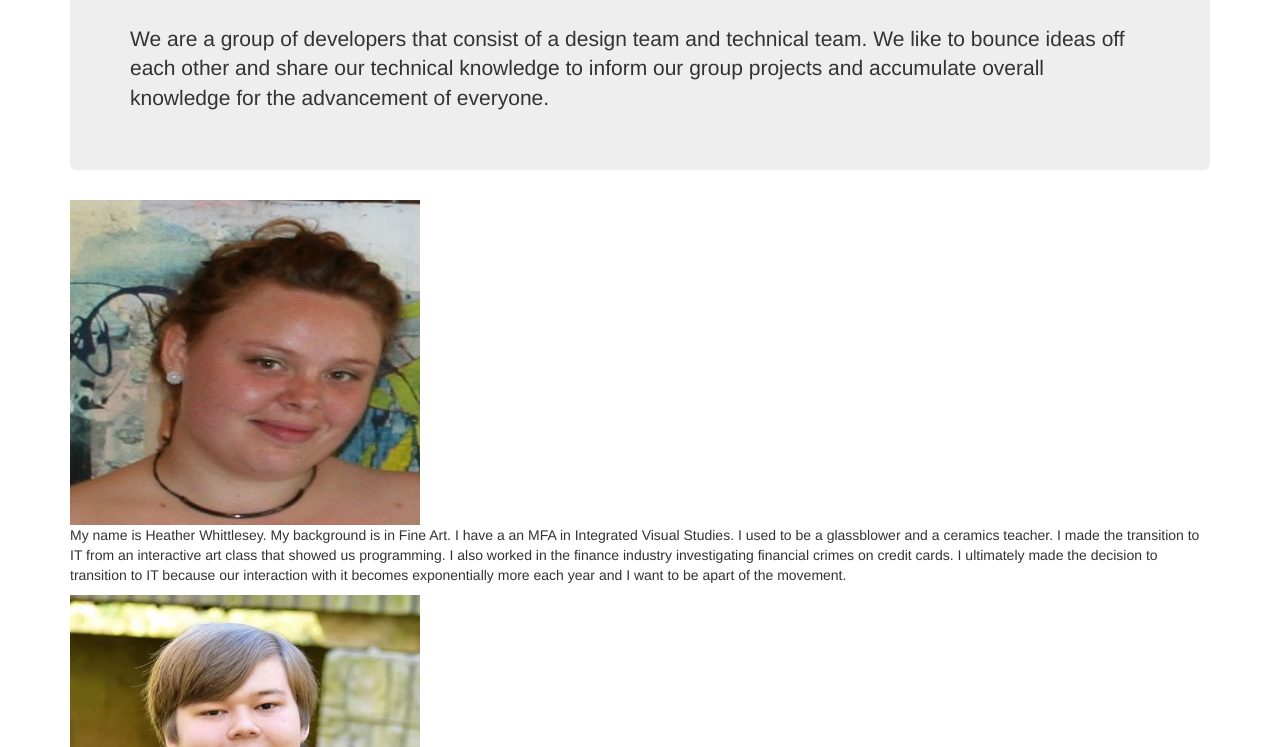
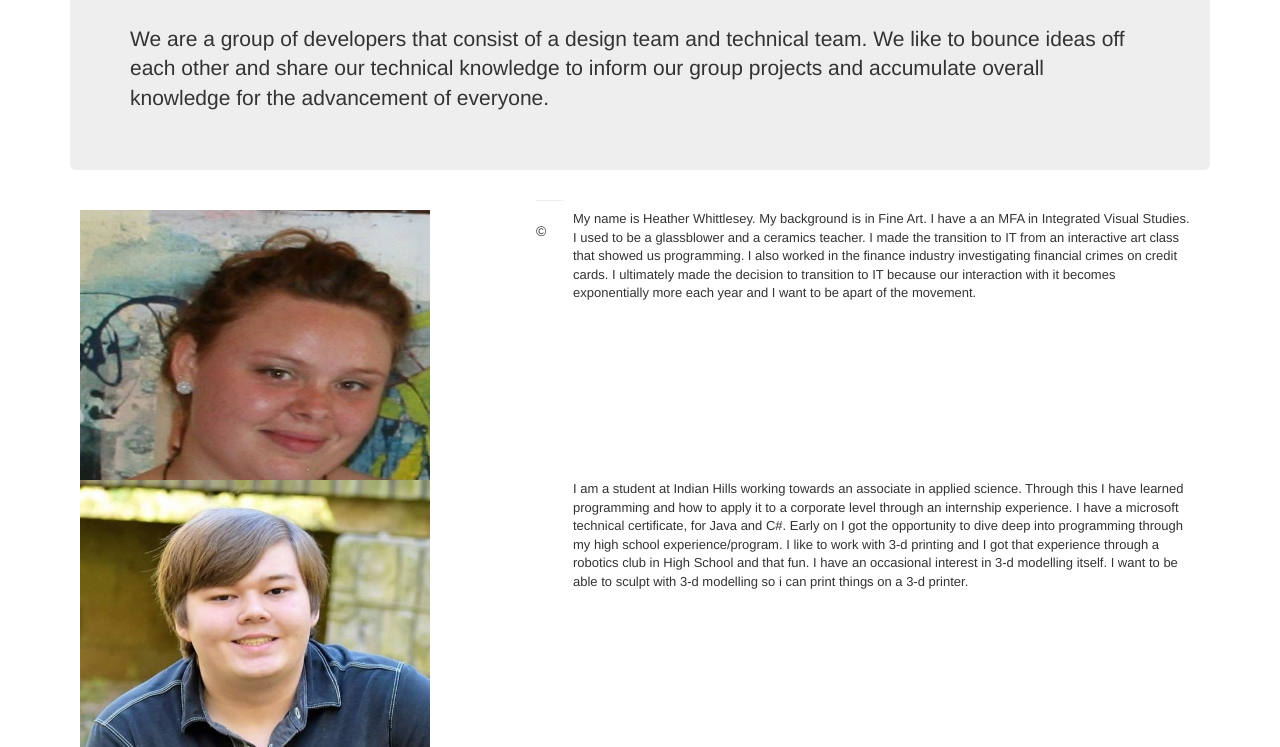
Before and after one commit to Colby-Snow/deVOTEd, a Flask app: page /about in a window 1280 px wide. Shown: the part 309-1056 px from the top of the page. Run offline with Flask 2, Linux system fonts and the light colour scheme; parts of the project's set-up code (start-up, migrations or seed data) failed here and were passed over; some libraries are stand-ins or nearby versions.

Commit message:
about changes

```diff
--- a/deVOTEd/deVOTEd/templates/about.html
+++ b/deVOTEd/deVOTEd/templates/about.html
@@ -1,6 +1,30 @@
 {% extends "layout.html" %}
 
 {% block content %}
+
+<style>
+    .mem1text {
+        font-size: small;
+        border-radius: 8px;
+        margin-top: 10px;
+        margin-bottom: 10px;
+        margin-right: 20px;
+        padding-left: 10px;
+        border: 1px black;
+        width: 55%;
+        float: right;
+        height: 250px;
+    }
+
+    .mem1img {
+        margin-top: 10px;
+        margin-bottom: 10px;
+        margin-left: 10px;
+        width: 40%;
+        float: left;
+        height: 250px;
+    }
+</style>
 
 <div class="jumbotron">
     <img src="../static/images/Girls.png" alt="Girls holding a box" height="200" width="325">
@@ -14,8 +38,8 @@
         We like to bounce ideas off each other and share our technical knowledge to inform our group projects and accumulate overall knowledge for the advancement of everyone.
     </p>
 </div>
-
-<img src="../static/images/heather.jpg" alt="Heather" height="325" width="350">
+<div id="Member1">
+    <div class="mem1text">
         <p>
             My name is Heather Whittlesey. My background is in Fine Art. I have a an MFA in Integrated Visual Studies.
             I used to be a glassblower and a ceramics teacher. I made the transition to IT from an interactive art class
@@ -23,7 +47,13 @@
             I ultimately made the decision to transition to IT because our interaction with it becomes exponentially more each year
             and I want to be apart of the movement.
         </p>
-<img src="../static/images/colby.jpg" alt="Colby" height="325" width="350">
+    </div>
+    <div class="mem1img">
+        <img src="../static/images/heather.jpg" alt="Heather" height="325" width="350">
+    </div>
+</div>
+<div id="Member1">
+    <div class="mem1text">
         <p>
             I am a student at Indian Hills working towards an associate in applied science. Through this I have learned programming and how to apply it to a corporate
             level through an internship experience.
@@ -32,13 +62,25 @@
             through a robotics club in High School and that fun.
             I have an occasional interest in 3-d modelling itself. I want to be able to sculpt with 3-d modelling so i can print things on a 3-d printer.
         </p>
-<img src="../static/images/travis.png" alt="Travis" height="325" width="350">
+    </div>
+    <div class="mem1img">
+        <img src="../static/images/colby.jpg" alt="Colby" height="325" width="350">
+    </div>
+</div>
+<div id="Member1">
+    <div class="mem1text">
         <p>
             I joined the Software Development course early 2020 to try and find a course in life. So far it has been pretty fun learning a
             field that I thought would be impossible for me. It is a great experience working with my team on this project for the end product
             we created. Though I am still very much entry level in terms of knowledge, I was glad I could put pieces together on my own.
         </p>
-<img src="../static/images/britt.jpg" alt="Brittney" height="325" width="350">
+    </div>
+    <div class="mem1img">
+        <img src="../static/images/travis.png" alt="Travis" height="325" width="350">
+    </div>
+</div>
+<div id="Member1">
+    <div class="mem1text">
         <p>
             My name is Brittney Harned. My background consists of three coding classes in high school as well as a few hobby website
             work. I created a website for my high school agriculture club which is what made me want to continue learning to program.
@@ -46,7 +88,13 @@
             about how programming works is a passion of mine. I was greatly influenced by family members and my high school business
             technology teacher to being programming.
         </p>
-<img src="../static/images/Melanie.jpg" alt="Melanie" height="350" width="350">
+    </div>
+    <div class="mem1img">
+        <img src="../static/images/britt.jpg" alt="Brittney" height="325" width="350">
+    </div>
+</div>
+<div id="Member1">
+    <div class="mem1text">
         <p>
             My name is Melanie Suzette Alvarado and I'm a first generation Latina student. Although I was born here in the United States
             I am able to speak both Spanish and English fluently because of my parents. I have always been interested in Computer Science
@@ -55,7 +103,13 @@
             attended that workshop and I really enjoyed the workshop and decided that instead of becoming a math teacher I would become a
             developer and here I am and I don't regret it.
         </p>
-<img src="../static/images/Yulduz.jpg" alt="Yulduz" height="325" width="350">
+    </div>
+    <div class="mem1img">
+        <img src="../static/images/Melanie.jpg" alt="Melanie" height="350" width="350">
+    </div>
+</div>
+<div id="Member1">
+    <div class="mem1text">
         <p>
             I am an international student from Turkmenistan. From a young age, I was absolutely attracted by computer games and the world
             of technology, but I never thought of developing it as my career. Undecided about what I want to do in the future, I came to
@@ -64,7 +118,13 @@
             stimulation that programming provides. During the ByteJam,  I incredibly enjoyed working with a great team by sharing and
             discovering new things about the programming world.
         </p>
-<img src="../static/images/Doug.jpg" alt="Douglas" height="325" width="350">
+    </div>
+    <div class="mem1img">
+        <img src="../static/images/Yulduz.jpg" alt="Yulduz" height="325" width="350">
+    </div>
+</div>
+<div id="Member1">
+    <div class="mem1text">
         <p>
             I am Douglas J Wilcox, II. I read my first Harry Potter Book when I was 6 years old and have been reading, on average 4-6 200+ page
             books per week since then. I have struggled with severe ADHD most of my life, and it has never been easy for me to make new friends,
@@ -76,32 +136,21 @@
             on identifying bugs in code, items out of place, and I mostly think and work outside the box. I have rightfully earned the nickname my
             8th grade science teacher gave me, The Nutty Professor.
         </p>
-<img src="../static/images/Tyler.jpeg" alt="Tyler" height="325" width="350">
+    </div>
+    <div class="mem1img">
+        <img src="../static/images/Doug.jpg" alt="Douglas" height="325" width="350">
+    </div>
+</div>
+<div id="Member1">
+    <div class="mem1text">
         <p>
             I have been interested in computers and technology ever since I was a child. I knew right away that I wanted to be in a software
             development program right after high school. Still being a beginner in the software development program I am glad I was able to contribute
             on this project. I have never done anything like this and it was a great experience working with my group on this project.
         </p>
-
-<div class="row">
-    <div class="col-md-4">
-        <h2>Getting started</h2>
-        <p>
-            Flask gives you a powerful, patterns-based way to build dynamic websites that
-            enables a clean separation of concerns and gives you full control over markup
-            for enjoyable, agile development.
-        </p>
-        <p><a class="btn btn-default" href="http://flask.pocoo.org/docs/">Learn more &raquo;</a></p>
     </div>
-    <div class="col-md-4">
-        <h2>Get more libraries</h2>
-        <p>The Python Package Index is a repository of software for the Python programming language.</p>
-        <p><a class="btn btn-default" href="https://pypi.python.org/pypi">Learn more &raquo;</a></p>
-    </div>
-    <div class="col-md-4">
-        <h2>Microsoft Azure</h2>
-        <p>You can easily publish to Microsoft Azure using Visual Studio. Find out how you can host your application using a free trial today.</p>
-        <p><a class="btn btn-default" href="http://azure.microsoft.com">Learn more &raquo;</a></p>
+    <div class="mem1img">
+        <img src="../static/images/Tyler.jpeg" alt="Tyler" height="325" width="350">
     </div>
 </div>
 
```
Also changed, not shown: deVOTEd/deVOTEd/templates/index.html (+19 -9 lines), deVOTEd/deVOTEd/static/images/Tyler.jpeg, 7 other files. Lines whose indentation alone changed are shown as unchanged.
